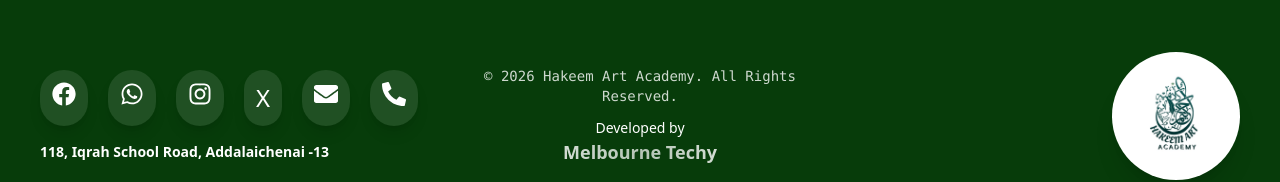
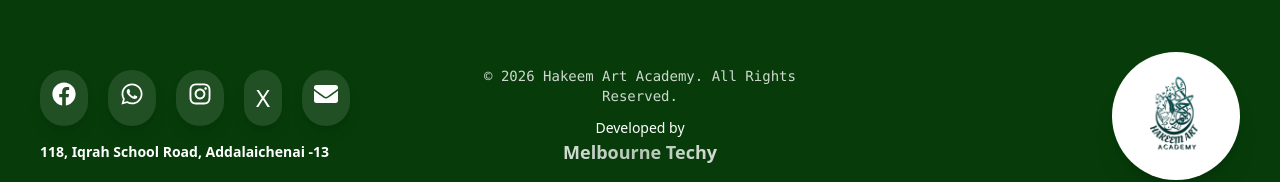
Before and after one commit to BenjaminKing0520/Hakeem-Art-Academy, a React (Vite) app: page / in a window 1280 px wide. Shown: the part 3185-3367 px from the top of the page. Built offline with nearby package versions, Linux system fonts and the light colour scheme.

Commit message:
new footer update

```diff
--- a/src/components/footer/FooterMain.jsx
+++ b/src/components/footer/FooterMain.jsx
@@ -47,7 +47,6 @@ export default function FooterMain() {
     },
     { icon: XIcon, link: "https://x.com/artworkeshop?s=21" },
     { icon: FaEnvelope, link: "mailto:mailhakeemahmed94@gmail.com" },
-    { icon: FaPhoneAlt, link: "tel:+94752258847" },
   ];
 
   return (
```
